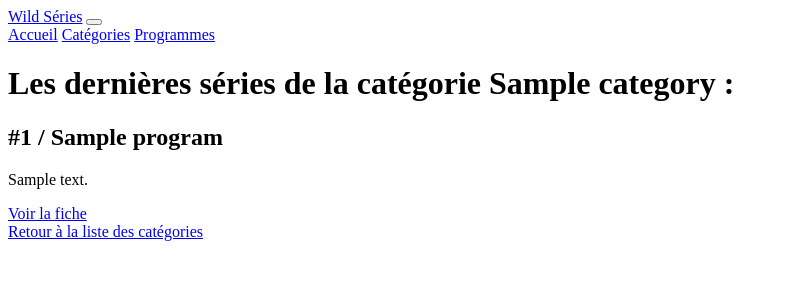
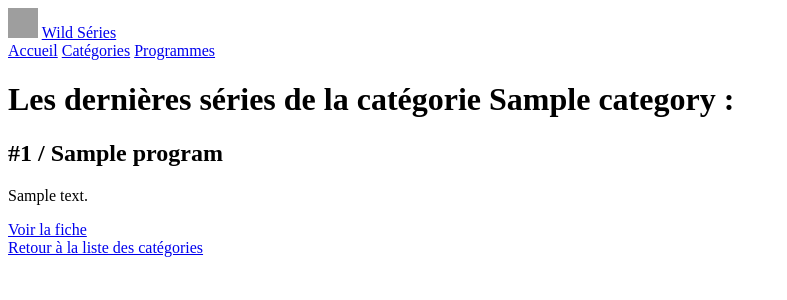
Before and after one commit to JuMn88/WCS-Wild-Series, a Symfony app: template templates/category/show.html.twig in a window 1280 px wide. Shown: the top 300 px of the page, without its empty margins (0-787 px from the left). Run offline with Twig, Linux system fonts and the light colour scheme; the template is opened without the code that fills it: most values are stand-ins (such as "Sample title", 1, 10 or a date in 2020); some libraries are stand-ins or nearby versions; grey boxes are pictures that could not be loaded.

Commit message:
updating the navbar

```diff
--- a/templates/components/_navbar.html.twig
+++ b/templates/components/_navbar.html.twig
@@ -1,14 +1,11 @@
-<nav class="navbar navbar-expand-lg navbar-light bg-light">
-  <a class="navbar-brand" href="#">Wild Séries</a>
-  <button class="navbar-toggler" type="button" data-toggle="collapse" data-target="#navbarSupportedContent" aria-controls="navbarSupportedContent" aria-expanded="false" aria-label="Toggle navigation">
-    <span class="navbar-toggler-icon"></span>
-  </button>
+<nav class="navbar navbar-expand-lg navbar-dark bg-primary">
+  <img class="mx-2" src="{{ asset('build/logo.png') }}" width="30" height="30" alt="logo du site représentant une télévision">
+  <!-- <div>Icônes conçues par <a href="https://www.freepik.com" title="Freepik">Freepik</a> from <a href="https://www.flaticon.com/fr/" title="Flaticon">www.flaticon.com</a></div> -->
+  <a class="navbar-brand mx-2" href="#">Wild Séries</a>
 
   <div class="collapse navbar-collapse" id="navbarSupportedContent">
-
-        <a class="nav-link" href="{{ path('app_index') }}">Accueil</a>
-        <a class="nav-link" href="{{ path('category_index') }}">Catégories</a>
-        <a class="nav-link" href="{{ path('program_index') }}">Programmes</a>
-
+    <a class="nav-link text-light" href="{{ path('app_index') }}">Accueil</a>
+    <a class="nav-link text-light" href="{{ path('category_index') }}">Catégories</a>
+    <a class="nav-link text-light" href="{{ path('program_index') }}">Programmes</a>
   </div>
 </nav>
```
Also changed, not shown: assets/images/logo.png (added).
